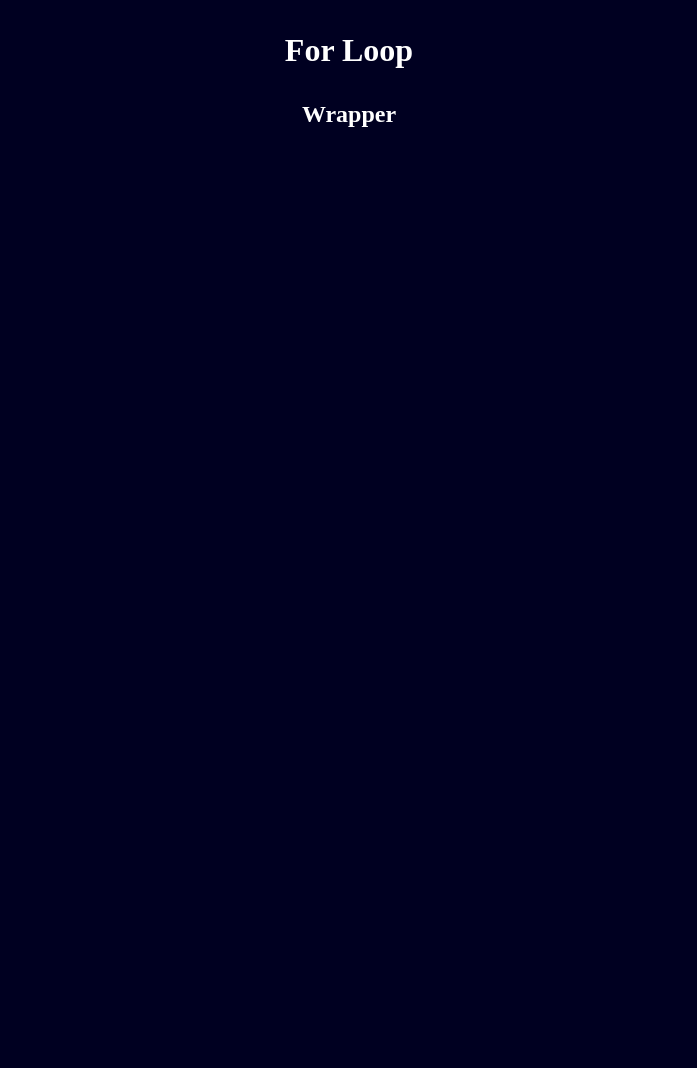
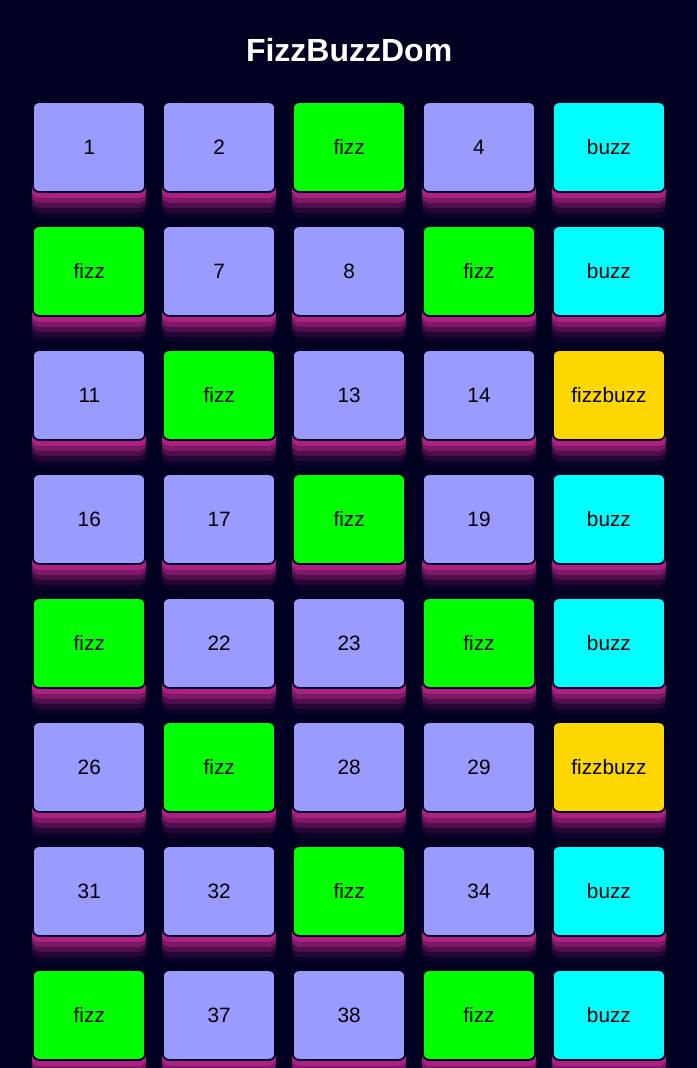
Before and after one commit to rc2pc2/js-fizz-buzz-lc, a plain HTML site: page index.html in a window 1280 px wide. Shown: the top 1068 px of the page, without its empty margins (291-988 px from the left). Before the commit the page ends 800 px from the top, so only its background shows below. Drawn offline with Linux system fonts and the light colour scheme.

Commit message:
fizzbuzz dom with classList.add

```diff
--- a/css/style.css
+++ b/css/style.css
@@ -7,6 +7,7 @@
 body{
     background-color: rgb(0, 0, 33);
     color: white;
+    font-family:  Helvetica, sans-serif;
 }
 
 main,
@@ -22,17 +23,37 @@ div {
     margin-bottom: 2rem;
 }
 
+.bg-aliceblue{
+    background-color: aliceblue;
+}
+
+.bg-yellow{
+    background-color: gold;
+}
+
+.bg-cyan{
+    background-color: cyan;
+}
+
+.bg-green{
+    background-color: lime;
+}
+
+.bg-blue{
+    background-color: rgb(154, 154, 255);
+}
+
+
 div.wrapper{
-    /* display: flex;
+    display: flex;
     justify-content: center;
     align-items: center;
-    flex-wrap: wrap; */
+    flex-wrap: wrap;
     width: 60%;
     margin: 0 auto;
 }
 
 div.wrapper .card{
-    background-color: aliceblue;
     width: calc((100% / 5) - 2rem);
     color: black;
     padding: 2rem 1rem;
@@ -40,7 +61,7 @@ div.wrapper .card{
     margin-left: .5rem;
     margin-bottom: 2rem;
     border: 2px solid  rgb(0, 0, 33);
-    font-size: 2rem;
+    font-size: 1.3rem;
 
     border-radius: 7%;
 
--- a/index.html
+++ b/index.html
@@ -4,7 +4,7 @@
     <meta charset="UTF-8">
     <meta name="viewport" content="width=device-width, initial-scale=1.0">
     <title>
-        JS For Loop
+        FizzBuzz Dom
     </title>
 
     <link rel="stylesheet" href="./css/style.css">
@@ -13,12 +13,9 @@
 
     <main>
         <h1>
-            For Loop
+            FizzBuzzDom
         </h1>
         <div class="wrapper">
-            <h2>
-                Wrapper
-            </h2>
         </div>
     </main>
 
--- a/js/script.js
+++ b/js/script.js
@@ -2,18 +2,31 @@
 // ? recupero l'elemento che sara' il parent di quello che voglio popolare nell'html
 const wrapperElement = document.querySelector('div.wrapper');
 
-
 // multiplo significa che e' divisibile per quel numero senza resto
 // # a % b = resto => 6 % 3 =? 0
 
+
 for (let i = 1; i <= 100 ; i++ ){
+    const fizzBuzzElement = document.createElement('article');
+    fizzBuzzElement.className = 'card';
+
     if ( i % 15 === 0){
-        console.log('FuzzBuzz');
+        fizzBuzzElement.append('fizzbuzz');
+        // % fizzBuzzElement.className += ' bg-yellow';
+        fizzBuzzElement.classList.add('bg-yellow');
     } else if (i % 3 === 0){
-        console.log('Fizz');
+        fizzBuzzElement.append('fizz');
+        // % fizzBuzzElement.className += ' bg-green';
+        fizzBuzzElement.classList.add('bg-green');
     } else if (i % 5 === 0) {
-        console.log('Buzz');
+        fizzBuzzElement.append('buzz');
+        // % fizzBuzzElement.className += ' bg-cyan';
+        fizzBuzzElement.classList.add('bg-cyan');
     } else {
-        console.log(i);
+        fizzBuzzElement.append(i);
+        // % fizzBuzzElement.className += ' bg-blue';
+        fizzBuzzElement.classList.add('bg-blue');
     }
+
+    wrapperElement.appendChild(fizzBuzzElement);
 }
```
